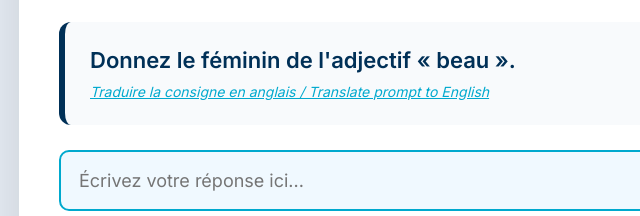
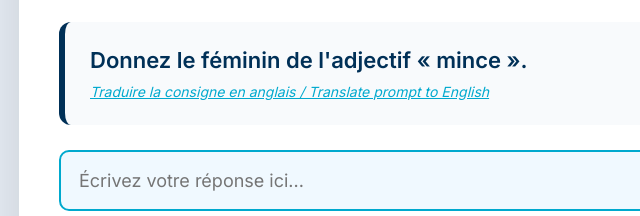
Before and after one commit to leadjaroun2/Exercices-A1-Caracterisation-Adjectifs, a plain HTML site: page index.html in a window 1280 px wide. Shown: the part 331-547 px from the top of the page, 181-821 px from the left. Drawn offline with nearby package versions, Linux system fonts and the light colour scheme.

Commit message:
Update index.html

```diff
--- a/index.html
+++ b/index.html
@@ -223,8 +223,8 @@
         { prompt: "Donnez le féminin de l'adjectif « grand ».", answers: ["Grande", "grande"], english: "Give the feminine form of the adjective 'grand'." },
         { prompt: "Donnez le féminin de l'adjectif « petit ».", answers: ["Petite", "petite"], english: "Give the feminine form of the adjective 'petit'." },
         { prompt: "Donnez le féminin de l'adjectif « intelligent ».", answers: ["Intelligente", "intelligente"], english: "Give the feminine form of the adjective 'intelligent'." },
-        { prompt: "Donnez le féminin de l'adjectif « beau ».", answers: ["Belle", "belle"], english: "Give the feminine form of the adjective 'beau'." },
-        { prompt: "Donnez le féminin de l'adjectif « nouveau ».", answers: ["Nouvelle", "nouvelle"], english: "Give the feminine form of the adjective 'nouveau'." },
+        { prompt: "Donnez le féminin de l'adjectif « mince ».", answers: ["mince", "Mince"], english: "Give the feminine form of the adjective 'mince'." },
+        { prompt: "Donnez le féminin de l'adjectif « heureux ».", answers: ["Heureuse", "heureux"], english: "Give the feminine form of the adjective 'heureux'." },
 
         // --- PHRASES AVEC LE VERBE ÊTRE ---
         { prompt: "Traduisez : \"He is tall.\"", answers: ["Il est grand.", "il est grand.", "Il est grand", "il est grand"], english: "Translate: \"He is tall.\"" },
```
